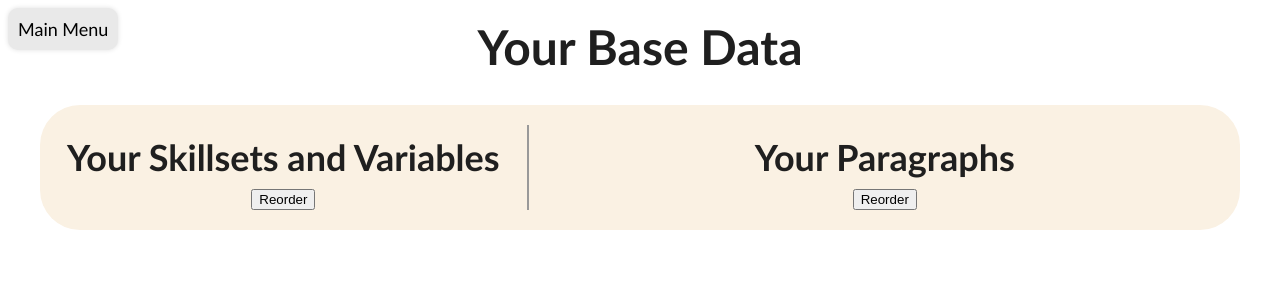
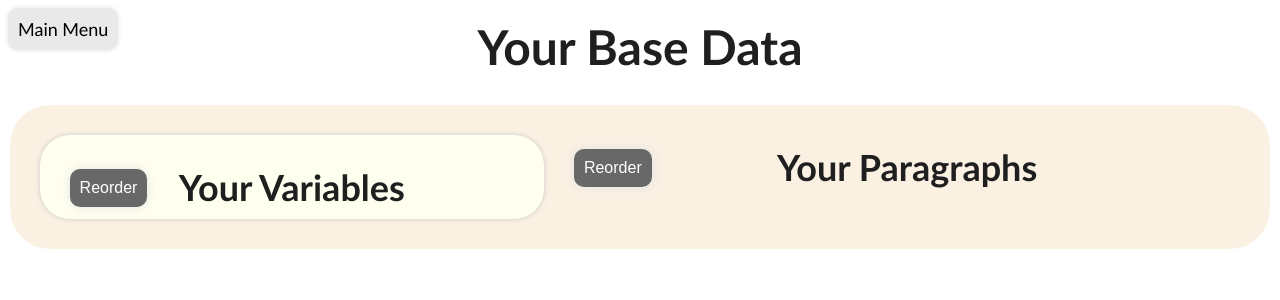
Before and after one commit to shakey0/cover-letter-helper, a Flask app: template templates/edit_base.html in a window 1280 px wide. Shown: the top 300 px of the page. Run offline with Flask 3, Linux system fonts and the light colour scheme; the template is opened without the code that fills it, so the values that code supplies are empty.

Commit message:
Styles improved

```diff
--- a/app.py
+++ b/app.py
@@ -20,8 +20,9 @@ def index():
 
 
 class Variables:
-    def __init__(self, name, values):
+    def __init__(self, name, code, values):
         self.name = name
+        self.code = code
         self.values = values
 
 class Paragraph:
@@ -33,11 +34,11 @@ class Paragraph:
 @app.route('/edit_base')
 def edit_base():
     variables_set = [
-        Variables('Frontend', ['JavaScript', 'React', 'HTML', 'CSS']),
-        Variables('Backend', ['Python', 'Flask', 'Django', 'PostgreSQL', 'Ruby', 'Rails', 'Node.js', 'Express', 'MongoDB', 'Java', 'Spring']),
-        Variables('DevOps', ['Docker', 'Kubernetes', 'AWS', 'Terraform']),
-        Variables('Product Management', ['Agile', 'Scrum', 'Jira', 'Product Roadmap']),
-        Variables('Soft Skills', ['Communication', 'Problem Solving', 'Teamwork', 'Time Management'])
+        Variables('Frontend', '**fr', ['JavaScript', 'React', 'HTML', 'CSS']),
+        Variables('Backend', '**ba', ['Python', 'Flask', 'Django', 'PostgreSQL', 'Ruby', 'Rails', 'Node.js', 'Express', 'MongoDB', 'Java', 'Spring']),
+        Variables('DevOps', '**de', ['Docker', 'Kubernetes', 'AWS', 'Terraform']),
+        Variables('Product Management', '**pm', ['Agile', 'Scrum', 'Jira', 'Product Roadmap']),
+        Variables('Soft Skills', '**ss', ['Communication', 'Problem Solving', 'Teamwork', 'Time Management'])
     ]
     lorem_texts = [" ".join(fake.sentences(nb=10)) for _ in range(3)]
     paragraphs = [
--- a/static/stylesheets/stylesheet.css
+++ b/static/stylesheets/stylesheet.css
@@ -58,8 +58,7 @@ body {
     display: flex;
     margin-top: 20px;
     margin-bottom: 20px;
-    padding-top: 20px;
-    padding-bottom: 20px;
+    padding: 30px;
     width: 95%;
     max-width: 1600px;
     border-radius: 40px;
@@ -67,18 +66,24 @@ body {
 }
 
 .section-container {
-    padding: 0 20px;
+    position: relative;
+    padding: 0 30px;
     display: flex;
     flex-direction: column;
     align-items: center;
     width: 100%;
+    border-radius: 30px;
 }
 
 .two-fifths {
     flex: 2;
+    padding-top: 20px;
+    box-shadow: 0 0 5px 0 #c6c6c6;
+    background-color: #fffff0;
 }
 
 .three-fifths {
+    padding-right: 0;
     flex: 3;
 }
 
@@ -122,12 +127,12 @@ body {
     text-align: justify;
     word-break: keep-all;
     color: #1f1f1f;
-    box-shadow: 0 0 5px 0 #e0e0e0;
     transition: box-shadow 0.3s, transform 0.3s;
 }
 
 .paragraph-click-box {
     padding: 10px 20px;
+    box-shadow: 0 0 5px 0 #e0e0e0;
     background-color: #fbfaf9;
     border-radius: 20px;
 }
@@ -137,13 +142,15 @@ body {
 }
 
 .variables-click-box {
-    padding: 5px 20px;
-    background-color: #fffff0;
+    padding: 0 20px;
+    box-shadow: 0 0 10px 0 #e0e0e0;
+    background-color: #fbfaf9;
     border-radius: 20px;
 }
 
 .variables-click-box h1 {
-    font-size: 28px;
+    color: #7e7e7e;
+    font-size: 20px;
 }
 
 .paragraph-click-box:hover, .variables-click-box:hover {
@@ -154,21 +161,34 @@ body {
 .variables-list-box {
     display: flex;
     flex-wrap: wrap;
+    row-gap: 12px;
+    column-gap: 24px;
+    padding-bottom: 12px;
 }
 
 .variables-list-box p {
-    margin: 0 12px 12px 0;
-    padding: 10px;
+    margin: 0;
     border-radius: 10px;
-    background-color: #f3e7d2;
     font-weight: bold;
 }
 
-.container {
-    min-height: 50px;
+.reorder-btn {
+    position: absolute;
+    left: 20px;
+    margin: 14px 10px;
+    padding: 10px;
+    border-radius: 10px;
+    background-color: #686868;
+    color: white;
+    font-size: 16px;
+    text-decoration: none;
+    border: none;
+    box-shadow: 0 0 10px 0 #e0e0e0;
+    transition: box-shadow 0.3s, transform 0.3s;
+    cursor: pointer;
 }
 
-.flex-test {
-    display: flex;
-    justify-content: center;
+.reorder-btn:hover {
+    box-shadow: 0 0 15px 0 #c1c1c1;
+    transform: scale(1.03);
 }
--- a/templates/edit_base.html
+++ b/templates/edit_base.html
@@ -14,12 +14,12 @@
         <div class="center-wrapper">
             <div class="main-container">
                 <div class="section-container two-fifths">
-                    <h1 class="sub-title">Your Skillsets and Variables</h1>
-                    <button onclick="toggleToForm('reorder-variables')">Reorder</button>
+                    <h1 class="sub-title">Your Variables</h1>
+                    <button class="reorder-btn" onclick="toggleToForm('reorder-variables')">Reorder</button>
                     <div class="add-flex" id="reorder-variables">
                         {% for variables in variables_set %}
                             <a class="variables-click-box" href="">
-                                <h1 style="margin: 12px 0;">{{variables.name}}</h1>
+                                <h1 style="margin: 12px 0;">{{variables.name}} ({{variables.code}})</h1>
                                 <div class="variables-list-box">
                                     {% for variable in variables.values %}
                                         <p>{{variable}}</p>
@@ -29,10 +29,9 @@
                         {% endfor %}
                     </div>
                 </div>
-                <div style="border: 0.5px solid #999999;"></div>
                 <div class="section-container three-fifths">
                     <h1 class="sub-title">Your Paragraphs</h1>
-                    <button onclick="toggleToForm('reorder-paragraphs')">Reorder</button>
+                    <button class="reorder-btn" onclick="toggleToForm('reorder-paragraphs')">Reorder</button>
                     <div class="add-flex" id="reorder-paragraphs">
                         {% for paragraph in paragraphs %}
                             <a class="paragraph-click-box" href="">
```
